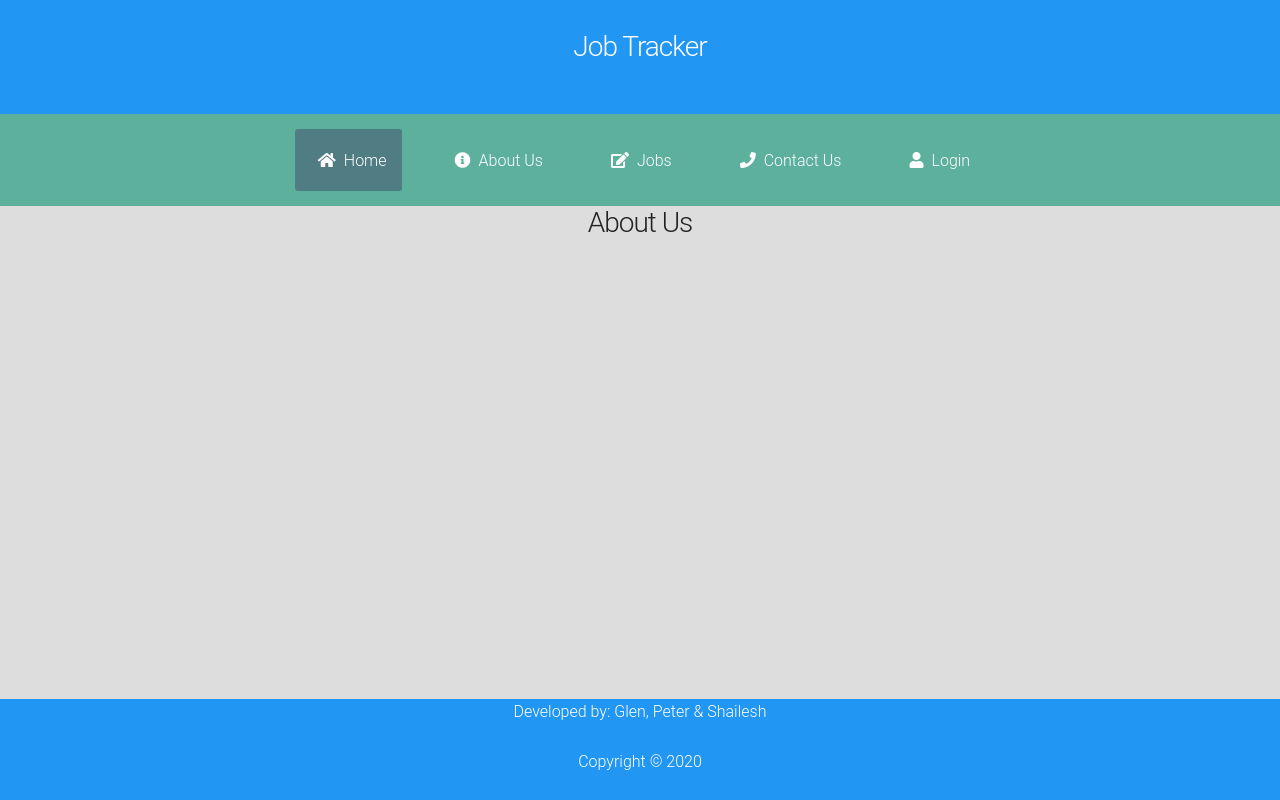
After one commit to mistergjones/jobtracker, a Node server app: page /about in a window 1280 px wide. The commit adds this page. Run offline with Node 20, Linux system fonts and the light colour scheme; some libraries are stand-ins or nearby versions.

Commit message:
navigation menu, header and footer

```diff
--- a/passportConfig.js
+++ b/passportConfig.js
@@ -2,7 +2,7 @@ const LocalStrategy = require("passport-local").Strategy;
 const { pool } = require("./dbConfig");
 var FacebookStrategy = require("passport-facebook").Strategy;
 const bcrypt = require("bcrypt");
-const configAuth = require("./congfig/auth.js");
+const configAuth = require("./config/auth.js");
 function initialize(passport) {
   console.log("Passport is initialized");
 
--- /dev/null
+++ b/public/css/header.css
@@ -0,0 +1,39 @@
+.header {
+  background-color: #2296f3;
+  color: white;
+}
+.header h1 {
+  padding-top: 30px;
+  padding-bottom: 30px;
+}
+nav {
+  background-color: #5db19c;
+  text-align: center;
+  height: auto;
+}
+
+nav ul {
+  display: inline-flex;
+  color: white;
+  list-style: none;
+  margin-bottom: 0;
+}
+
+nav ul li {
+  margin: 15px;
+  padding: 15px;
+}
+
+nav ul li a {
+  text-decoration: none;
+  color: white;
+}
+.active,
+nav ul li:hover {
+  background-color: rgb(80, 125, 131);
+  border-radius: 3px;
+}
+
+nav .fa {
+  margin: 8px;
+}
--- a/public/css/styles.css
+++ b/public/css/styles.css
@@ -211,7 +211,23 @@ button.social-signin.google {
     margin-bottom: 20px;
 }
 
-.toggle-password {
+footer{
+  position: fixed;
+  bottom:0;
+  background-color: #2296f3;
+  color: white;
+  width: 100%;
+}
+
+h1 {
+  text-align: center;
+}
+.grid-container {
+  display: grid;
+  grid-gap: 10px;
+  grid-template-columns: auto auto;
+  background-color: #2196f3;
+  padding: 10px;
 }
 
 /* the below is used for showing the job results. show.ejs */
@@ -229,3 +245,10 @@ button.social-signin.google {
     padding: 10px 0;
     font-size: 12px;
 }
+.grid-item {
+  background-color: rgba(255, 255, 255, 0.8);
+  border: 1px solid rgba(0, 0, 0, 0.8);
+  padding: 5px;
+  font-size: 30px;
+  text-align: center;
+}
--- a/public/javascripts/login.js
+++ b/public/javascripts/login.js
@@ -11,15 +11,15 @@ togglePasswordButton.addEventListener("click", togglePassword);
 function togglePassword() {
   if (password.type === "password") {
     password.type = "text";
-    togglePasswordButton.textContent = "Hide password";
+    togglePasswordButton.innerHTML = "<i class='fa fa-eye-slash'></i>";
     togglePasswordButton.setAttribute("aria-label", "Hide password.");
   } else {
     password.type = "password";
-    togglePasswordButton.textContent = "Show password";
+    togglePasswordButton.innerHTML = "<i class='fa fa-eye'></i>";
     togglePasswordButton.setAttribute(
       "aria-label",
       "Show password as plain text. " +
-        "Warning: this will display your password on the screen."
+      "Warning: this will display your password on the screen."
     );
   }
 }
--- /dev/null
+++ b/public/javascripts/navbar.js
@@ -0,0 +1,10 @@
+console.log("nav");
+// var nav = document.querySelector("nav");
+var links = document.querySelectorAll(".nav-link");
+for (var i = 0; i < links.length; i++) {
+    links[i].addEventListener("click", function (e) {
+        var current = document.querySelector(".active");
+        current.classList.remove("active");
+        e.target.classList.add("active");
+    });
+}
--- a/server.js
+++ b/server.js
@@ -53,19 +53,25 @@ app.use(flash());
 
 // establish the routes to the ejs files
 app.get("/", (req, res) => {
-    res.render("index");
+  res.render("index", { title: "Home Page" });
 });
+app.get("/contact", (req, res) => {
+  res.render("contact", { title: "Contact Us Page" });
+});
+app.get("/about", (req, res) => {
+  res.render("about", { title: "About Us Page" });
+});
+app.get("/users/register", checkAuthenticated, (req, res) => {
 
-app.get("/users/register", checkAuthenticated, (req, res) => {
-    res.render("register");
+  res.render("register", { title: "Register Page" });
 });
 
 app.get("/users/login", checkAuthenticated, (req, res) => {
-    res.render("login");
+  res.render("login", { title: "Login Page" });
 });
 
 app.get("/users/dashboard", checkNotAuthenticated, (req, res) => {
-    res.render("dashboard", { user: req.user.firstname });
+  res.render("dashboard", { user: req.user.firstname, title: "Dashboard Page" });
 });
 
 //logout route
@@ -103,7 +109,7 @@ app.post("/users/register", async (req, res) => {
   // if any validation checks results in an error...return the message on the login page
   if (errors.length > 0) {
     // re-render the login page and pass in the message of the error earray
-        res.render("register", { errors });
+    res.render("register", { errors, title: "Register Page" });
   } else {
     // form validation is all correct. Now tackle the bcrypt password component
     // Remember, it is asynchronous hence the await command
@@ -131,8 +137,8 @@ app.post("/users/register", async (req, res) => {
           res.render("register", { errors });
         } else {
           pool.query(
-                        `INSERT INTO users (firstname, lastname, email, password)
-                        VALUES ($1,$2,$3,$4)
+            `INSERT INTO users(firstname, lastname, email, password)
+                        VALUES($1, $2, $3, $4)
                         RETURNING id, password`,
             [firstname, lastname, email, hashedPassword],
             (err, results) => {
--- /dev/null
+++ b/views/about.ejs
@@ -0,0 +1,4 @@
+<%- include('header')%>
+<h1>About Us</h1>
+
+<%- include('footer')%>
--- /dev/null
+++ b/views/contact.ejs
@@ -0,0 +1,5 @@
+<%- include('header')%>
+<h1>Contact Us</h1>
+
+
+<%- include('footer')%>
--- /dev/null
+++ b/views/footer.ejs
@@ -0,0 +1,12 @@
+<footer>
+  <center>
+    <p>
+      Developed by: Glen, Peter & Shailesh
+    </p>
+    <p>Copyright &copy; <%= new Date().getFullYear()%></p>
+  </center>
+</footer>
+<script src="/javascripts/navbar.js"></script>
+</body>
+
+</html>
--- /dev/null
+++ b/views/head.ejs
@@ -0,0 +1,17 @@
+<!DOCTYPE html>
+<html lang="en">
+
+<head>
+  <meta charset="UTF-8" />
+  <meta name="viewport" content="width=device-width, initial-scale=1.0" />
+
+  <link rel="stylesheet" href="https://cdnjs.cloudflare.com/ajax/libs/skeleton/2.0.4/skeleton.min.css" />
+  <link rel="stylesheet" href="https://cdnjs.cloudflare.com/ajax/libs/font-awesome/5.14.0/css/all.min.css" />
+  <link rel="stylesheet" href="https://cdnjs.cloudflare.com/ajax/libs/font-awesome/4.6.3/css/font-awesome.css.map" />
+  <link rel="stylesheet" href="/css/styles.css" />
+  <link rel="stylesheet" href="/css/header.css" />
+
+  <title><%= title %></title>
+</head>
+
+</html>
--- /dev/null
+++ b/views/header.ejs
@@ -0,0 +1,29 @@
+<%- include('head')%>
+
+<body>
+  <div class="header">
+    <div class="header-banner">
+      <center>
+        <h1>Job Tracker</h1>
+      </center>
+    </div>
+    <nav>
+      <ul>
+        <li class="active nav-link">
+          <a href="/"><i class="fa fa-home"></i>Home</a>
+        </li>
+        <li class="nav-link">
+          <a href="/about"><i class="fa fa-info-circle"></i>About Us</a>
+        </li>
+        <li class="nav-link">
+          <a href="#"><i class="fa fa-edit"></i>Jobs</a>
+        </li>
+        <li class="nav-link">
+          <a href="/contact"><i class="fa fa-phone"></i>Contact Us</a>
+        </li>
+        <li class="nav-link">
+          <a href="/users/login"><i class="fa fa-user"></i>Login</a>
+        </li>
+      </ul>
+    </nav>
+  </div>
```
Also changed, not shown: views/dashboard.ejs (+5 -4 lines), views/index.ejs (+7 -20 lines), views/login.ejs (+3 -16 lines), views/register.ejs (+13 -59 lines), config/auth.js (renamed from congfig/auth.js), 1 other file. Lines whose indentation alone changed are shown as unchanged.
